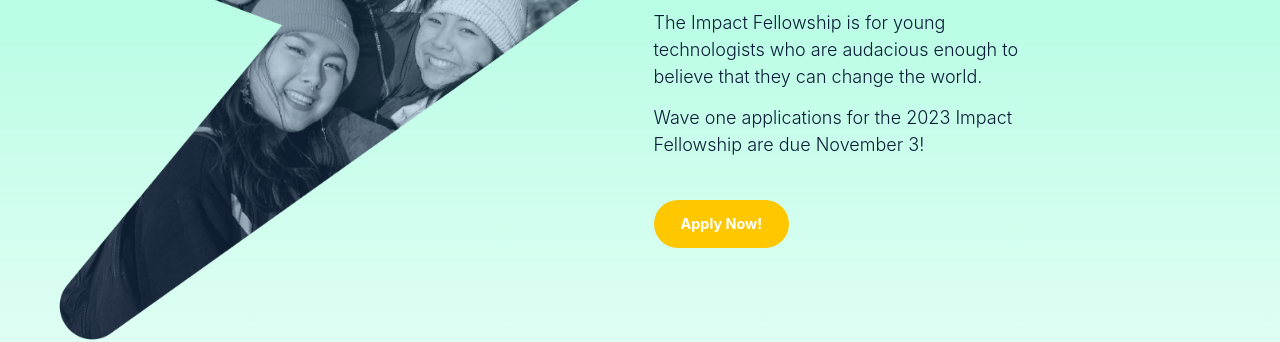
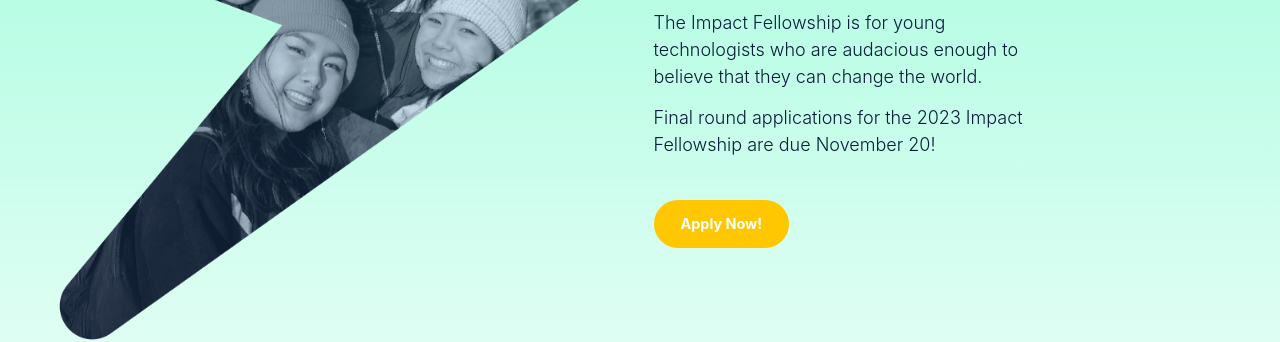
Before and after one commit to impact-labs/impact-labs.github.io, a Jekyll site: the page built from pages/fellowship.html, in a window 1280 px wide and 900 px high. Shown: the part 434-776 px from the top of the window. Built offline with Jekyll 4.4.1, drawn with Linux system fonts in a browser that asks for light colours.

Commit message:
update fellowship deadline

```diff
--- a/pages/fellowship.html
+++ b/pages/fellowship.html
@@ -18,7 +18,7 @@
 					The Impact Fellowship is for young technologists who are audacious enough to believe that they can change the world.
 				</p>
 				<p>
-					Wave one applications for the 2023 Impact Fellowship are due November 3!
+					Final round applications for the 2023 Impact Fellowship are due November 20!
 				</p>
 				<a class="btn btn-warning mt-3" href="https://airtable.com/shrFZD7CYJD9lzgp1" target="_blank" role="button" aria-pressed="true">Apply Now!</a>
 			</div>
```
